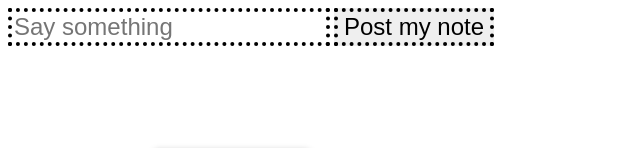
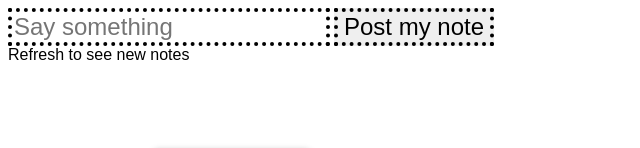
Before and after one commit to constellationz/stickies, a website: page src/frontend/index.html in a window 1280 px wide. Shown: the top 148 px of the page, without its empty margins (0-640 px from the left). Drawn offline with nearby package versions, Linux system fonts and the light colour scheme; no server answers.

Commit message:
add note hint

```diff
--- a/src/frontend/index.html
+++ b/src/frontend/index.html
@@ -47,6 +47,7 @@
 			style="padding: 20" placeholder="Say something"></input>
 		<input type="button" textdisplay=1 bigtext=1 dotted=1
 			id="submit" value="Post my note"></input>
+		<div textdisplay=1>Refresh to see new notes</div>
 		<note style="backdrop-filter: blur(8px); background: #FFFFFF88; top: 150px; left: 150px"
 			note=1 textdisplay=1 dotted=1 id="preview" drag=1>
 			Say something
```
